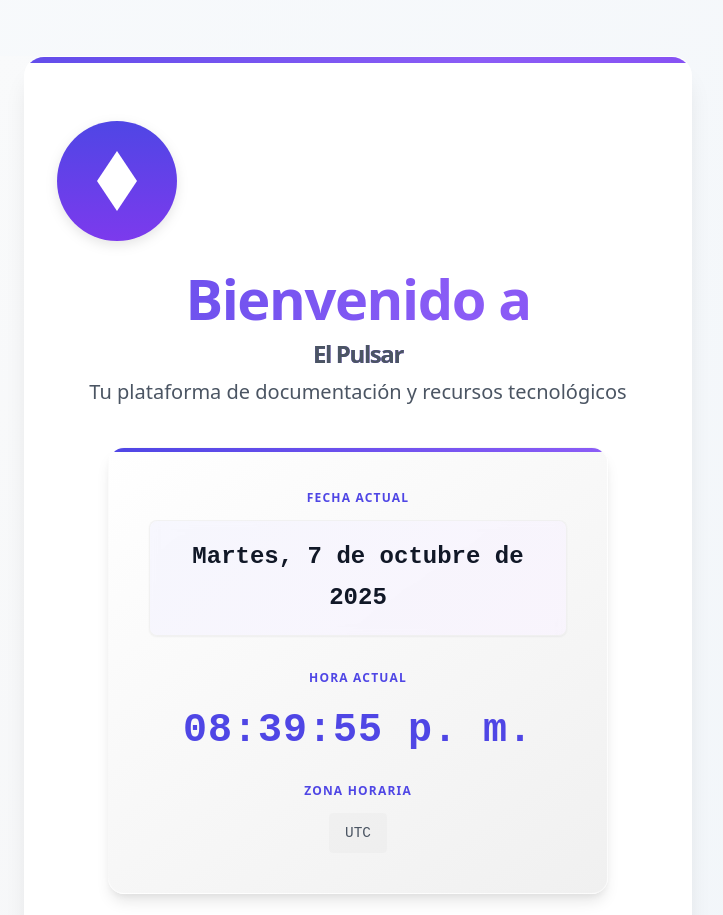
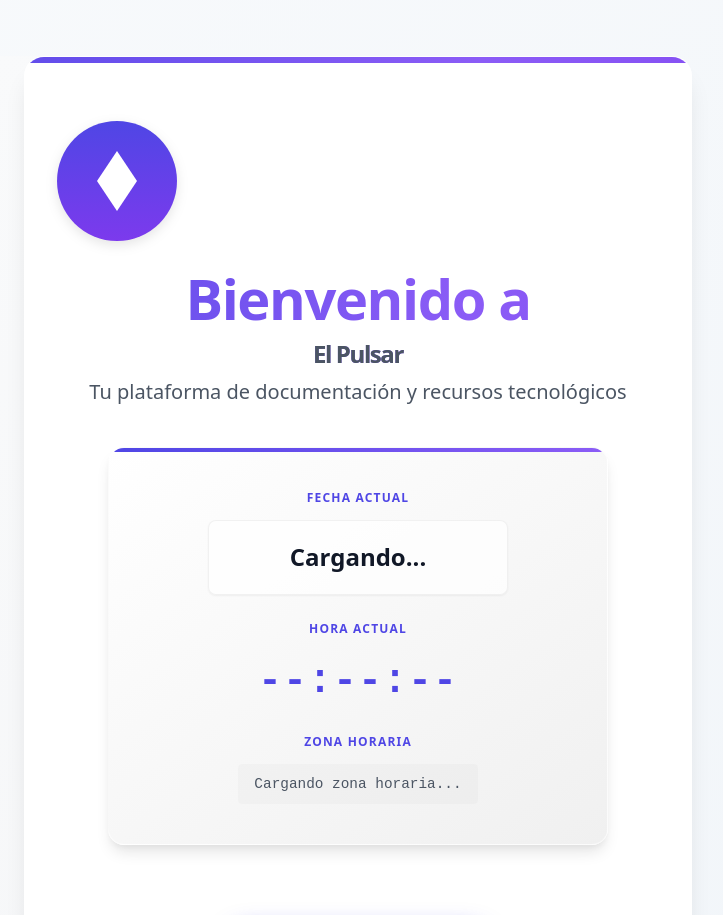
Before and after one commit to el-pulsar/el-pulsar, a Next.js app: page / in a window 1280 px wide. Shown: the top 915 px of the page, without its empty margins (314-1037 px from the left). Built offline with nearby package versions, Linux system fonts and the light colour scheme; no server answers.

Commit message:
Reemplazar componente Clock con implementación directa en JavaScript

```diff
--- a/src/pages/index.tsx
+++ b/src/pages/index.tsx
@@ -413,7 +413,105 @@ export default function Home() {
           <h1>Bienvenido a <span style={{ display: 'block' }}>El Pulsar</span></h1>
           <p className="subtitle">Tu plataforma de documentación y recursos tecnológicos</p>
 
-          <Clock />
+          {/* Simple Clock Implementation */}
+          <div className="clock-container">
+            <span className="clock-label">Fecha Actual</span>
+            <div id="current-date" style={{
+              fontSize: '1.5rem',
+              fontWeight: 600,
+              color: 'var(--gray-900)',
+              background: 'rgba(255, 255, 255, 0.7)',
+              padding: '1rem',
+              borderRadius: '0.5rem',
+              margin: '0.5rem 0',
+              minWidth: '300px',
+              display: 'inline-block',
+              boxShadow: 'var(--shadow-sm)',
+              border: '1px solid rgba(0, 0, 0, 0.05)'
+            }}>
+              Cargando...
+            </div>
+
+            <span className="clock-label" style={{ marginTop: '1rem', display: 'block' }}>Hora Actual</span>
+            <div id="current-time" style={{
+              fontSize: '2.5rem',
+              fontWeight: 700,
+              color: 'var(--primary)',
+              margin: '0.5rem 0',
+              fontFamily: 'JetBrains Mono, monospace',
+              letterSpacing: '1px'
+            }}>
+              --:--:--
+            </div>
+
+            <span className="clock-label" style={{ marginTop: '1rem', display: 'block' }}>Zona Horaria</span>
+            <div id="timezone" style={{
+              marginTop: '0.5rem',
+              color: 'var(--gray-600)',
+              fontSize: '0.9rem',
+              fontFamily: 'monospace',
+              backgroundColor: 'rgba(0, 0, 0, 0.02)',
+              padding: '0.5rem 1rem',
+              borderRadius: '0.25rem',
+              display: 'inline-block'
+            }}>
+              Cargando zona horaria...
+            </div>
+          </div>
+
+          <script dangerouslySetInnerHTML={{
+            __html: `
+              document.addEventListener('DOMContentLoaded', function() {
+                console.log('DOM fully loaded');
+
+                // Set timezone
+                try {
+                  const timezone = Intl.DateTimeFormat().resolvedOptions().timeZone;
+                  document.getElementById('timezone').textContent = timezone;
+                } catch (e) {
+                  console.error('Error getting timezone:', e);
+                  document.getElementById('timezone').textContent = 'Error al detectar zona horaria';
+                }
+
+                // Update time every second
+                function updateClock() {
+                  try {
+                    const now = new Date();
+                    // Format date
+                    const dateOptions = {
+                      weekday: 'long',
+                      year: 'numeric',
+                      month: 'long',
+                      day: 'numeric'
+                    };
+                    const dateStr = new Intl.DateTimeFormat('es-ES', dateOptions).format(now);
+                    document.getElementById('current-date').textContent = dateStr.charAt(0).toUpperCase() + dateStr.slice(1);
+
+                    // Format time
+                    const timeOptions = {
+                      hour: '2-digit',
+                      minute: '2-digit',
+                      second: '2-digit',
+                      hour12: true
+                    };
+                    document.getElementById('current-time').textContent = new Intl.DateTimeFormat('es-ES', timeOptions).format(now);
+
+                    console.log('Clock updated at:', now);
+                  } catch (e) {
+                    console.error('Error updating clock:', e);
+                    document.getElementById('current-date').textContent = 'Error al cargar la fecha';
+                    document.getElementById('current-time').textContent = '--:--:--';
+                  }
+                }
+
+                // Update immediately
+                updateClock();
+
+                // Update every second
+                setInterval(updateClock, 1000);
+              });
+            `
+          }} />
 
           <a
             href="https://docs.elpulsar.app"
```
